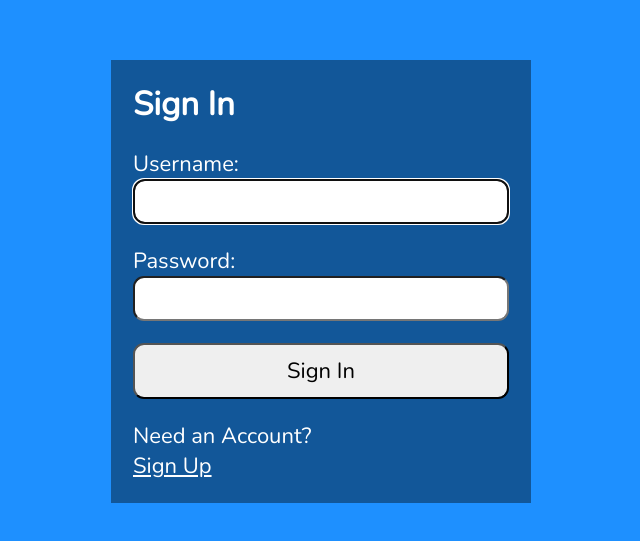
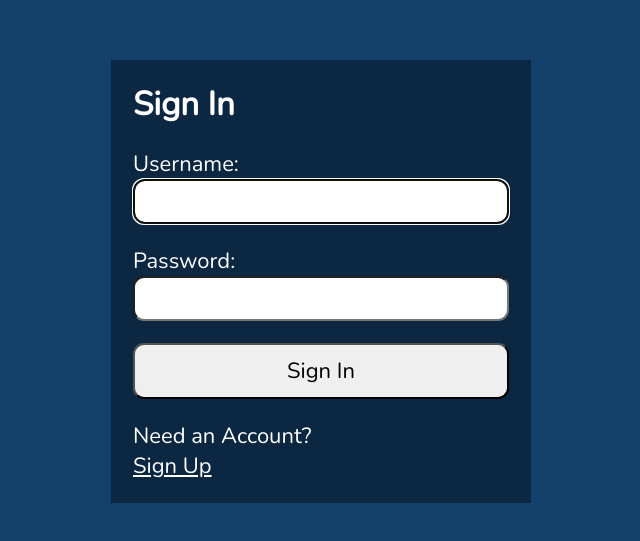
Before and after one commit to Selah-Digital-Health/selah-pharmacy, a React (Create React App) app: page /login in a window 1280 px wide. Shown: the part 119-660 px from the top of the page, without its empty margins (319-959 px from the left). Built offline with nearby package versions, Linux system fonts and the light colour scheme.

Commit message:
update index.css

```diff
--- a/src/index.css
+++ b/src/index.css
@@ -14,7 +14,7 @@ html {
 
 body {
     min-height: 100vh;
-    background-color: dodgerblue;
+    background-color: rgb(20, 64, 108);
 }
 
 .App {
```
